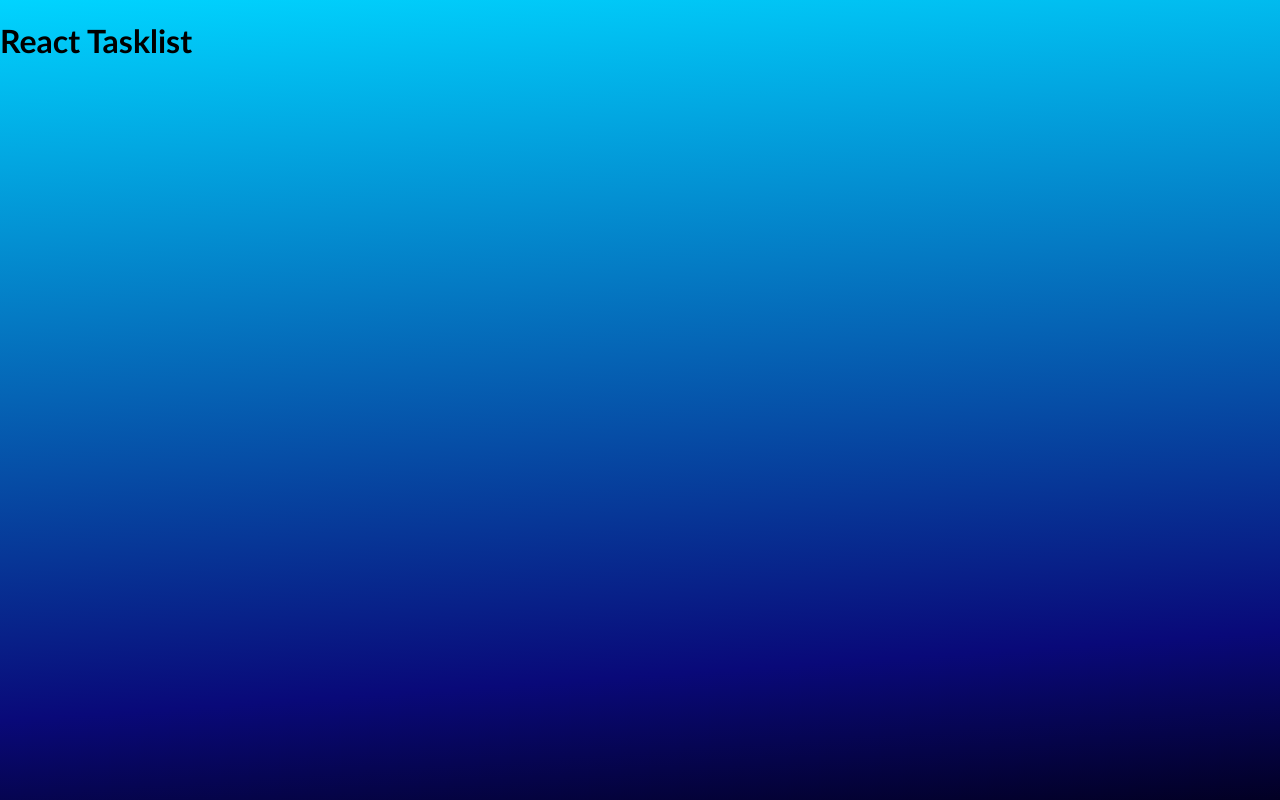
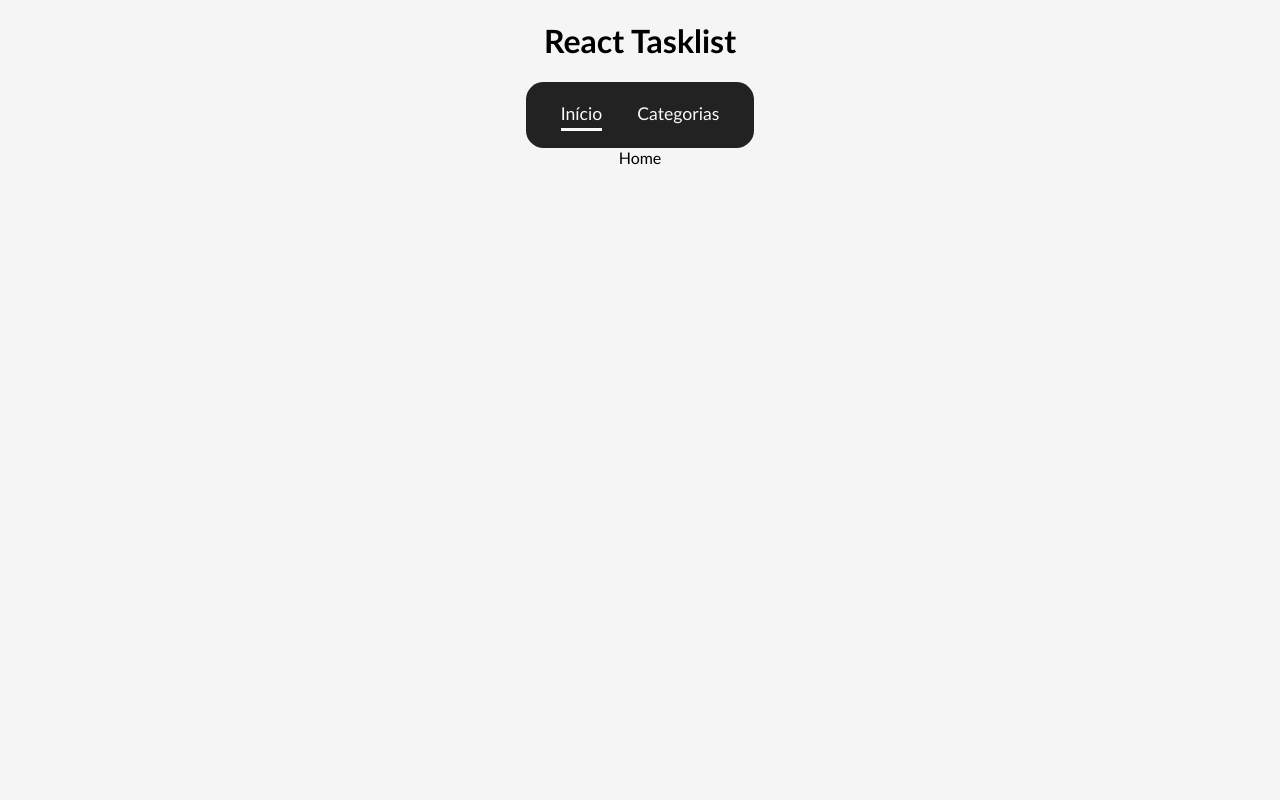
Before and after one commit to lgs8Lucas/ReactTaskList, a React (Vite) app in the folder reacttasklist-fontend/: page / in a window 1280 px wide. Built offline with nearby package versions, Linux system fonts and the light colour scheme.

Commit message:
Criado Barra de navegação

```diff
--- a/reacttasklist-fontend/package.json
+++ b/reacttasklist-fontend/package.json
@@ -11,7 +11,8 @@
   },
   "dependencies": {
     "react": "^18.3.1",
-    "react-dom": "^18.3.1"
+    "react-dom": "^18.3.1",
+    "react-router-dom": "^6.25.1"
   },
   "devDependencies": {
     "@types/react": "^18.3.3",
--- a/reacttasklist-fontend/src/App.css
+++ b/reacttasklist-fontend/src/App.css
@@ -0,0 +1,7 @@
+#App{
+  display: flex;
+  align-items: center;
+  text-align: center;
+  justify-content: center;
+  flex-direction: column;
+}
--- a/reacttasklist-fontend/src/App.jsx
+++ b/reacttasklist-fontend/src/App.jsx
@@ -1,11 +1,22 @@
-import './App.css'
+import { BrowserRouter, Route, Routes } from "react-router-dom";
+import "./App.css";
+import Home from "./pages/Home";
+import NavBar from "./components/NavBar";
+import Categories from "./pages/Categories";
 
 function App() {
   return (
-    <>
+    <div id="App">
       <h1>React Tasklist</h1>
-    </>
-  )
+      <BrowserRouter>
+        <NavBar />
+        <Routes>
+          <Route path="/" element={<Home />} />
+          <Route path="/categories" element={<Categories />} />
+        </Routes>
+      </BrowserRouter>
+    </div>
+  );
 }
 
-export default App
+export default App;
--- /dev/null
+++ b/reacttasklist-fontend/src/components/NavBar.css
@@ -0,0 +1,24 @@
+nav{
+    display: flex;
+    flex-direction: row;
+    background-color: var(--bg-seccond);
+    padding: 1em;
+    font-size: 1.1em;
+    border-radius: 1em;
+}
+
+nav a{
+    color: var(--txt-color);
+    text-decoration: none;
+    margin:0 1em;
+    padding: .2em 0;
+    border-bottom: 3px solid transparent;
+}
+
+nav a.active{
+    border-bottom: 3px solid var(--txt-color);
+}
+
+nav a:hover{
+    border-bottom: 3px solid var(--txt-color);
+}
--- /dev/null
+++ b/reacttasklist-fontend/src/components/NavBar.jsx
@@ -0,0 +1,13 @@
+import './NavBar.css'
+import { NavLink } from 'react-router-dom'
+
+const NavBar = () => {
+  return (
+    <nav>
+        <NavLink to={'/'}>Início</NavLink>
+        <NavLink to={'/categories'}>Categorias</NavLink>
+    </nav>
+  )
+}
+
+export default NavBar
--- a/reacttasklist-fontend/src/index.css
+++ b/reacttasklist-fontend/src/index.css
@@ -1,10 +1,6 @@
 :root {
-  --bg-gradient: linear-gradient(
-    356deg,
-    rgba(2, 0, 36, 1) 0%,
-    rgba(9, 9, 121, 1) 19%,
-    rgba(0, 212, 255, 1) 100%
-  );
+  --bg-color: #f5f5f5;
+  --bg-seccond: #222;
   --font-main: "Gill Sans", "Gill Sans MT", Calibri, "Trebuchet MS", sans-serif;
   --txt-color: #fafafa;
 }
@@ -16,6 +12,6 @@ html{
 body {
   margin: 0;
   padding: 0;
-  background: var(--bg-gradient);
+  background: var(--bg-color);
   font-family: var(--font-main);
 }
--- /dev/null
+++ b/reacttasklist-fontend/src/pages/Categories.jsx
@@ -0,0 +1,9 @@
+import React from 'react'
+
+const Categories = () => {
+  return (
+    <div>Categories</div>
+  )
+}
+
+export default Categories
--- /dev/null
+++ b/reacttasklist-fontend/src/pages/Home.jsx
@@ -0,0 +1,9 @@
+import React from 'react'
+
+const Home = () => {
+  return (
+    <div>Home</div>
+  )
+}
+
+export default Home
```
Also changed, not shown: 1 other file (tests, documents, lock files or other folders).
